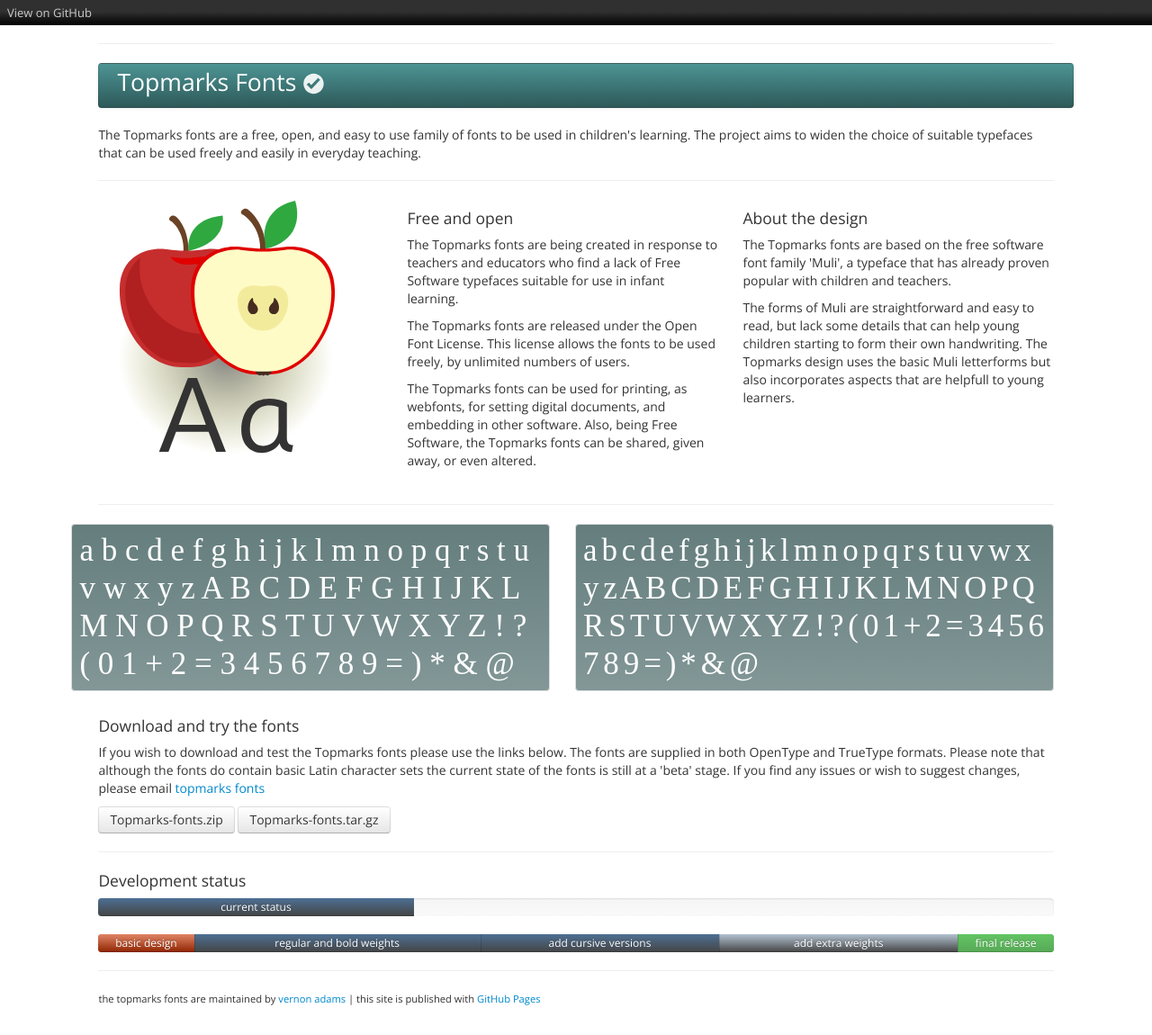
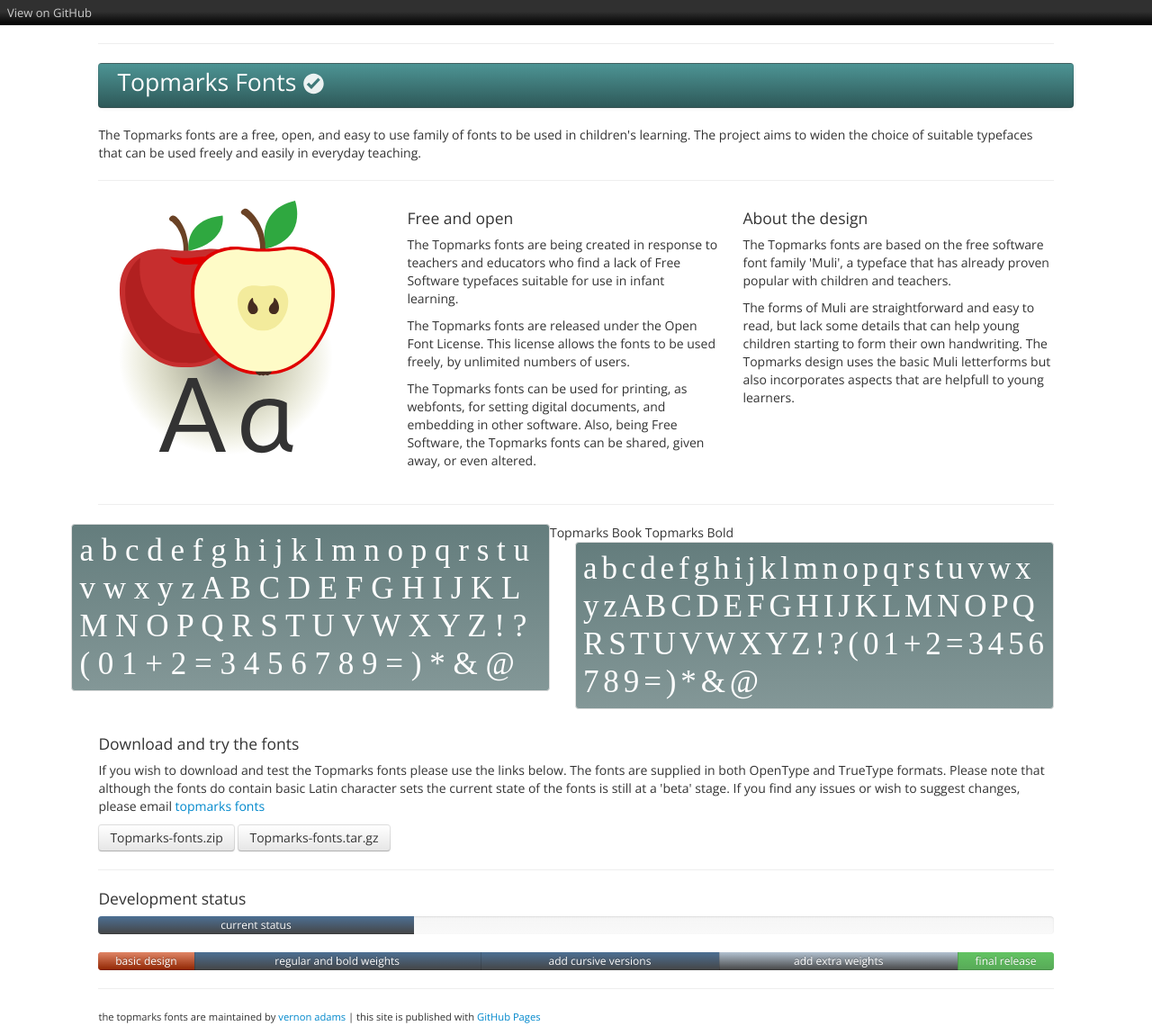
Before and after one commit to vernnobile/topmarks, a Jekyll site: the page built from index.html, in a window 1280 px wide. Shown: the whole page at 90% size. Built offline with Jekyll 4.4.1, drawn with Linux system fonts in a browser that asks for light colours; some web fonts are replaced.

Commit message:
Update specimen.html

```diff
--- a/_includes/specimen.html
+++ b/_includes/specimen.html
@@ -1,4 +1,6 @@
 <div class="row">
+Topmarks Book
 <div class="span6 specimen" style="font-family:topmarksbook">a b c d e f g h i j k l m n o p q r s t u v w x y z A B C D E F G H I J K L M N O P Q R S T U V W X Y Z ! ? ( 0 1 + 2 = 3 4 5 6 7 8 9 = ) * & @ </div>
+Topmarks Bold
 <div class="span6 specimen" style="font-family:topmarksbold; letter-spacing:-0.055em;">a b c d e f g h i j k l m n o p q r s t u v w x y z A B C D E F G H I J K L M N O P Q R S T U V W X Y Z ! ? ( 0 1 + 2 = 3 4 5 6 7 8 9 = ) * & @ </div>
 </div>
```
